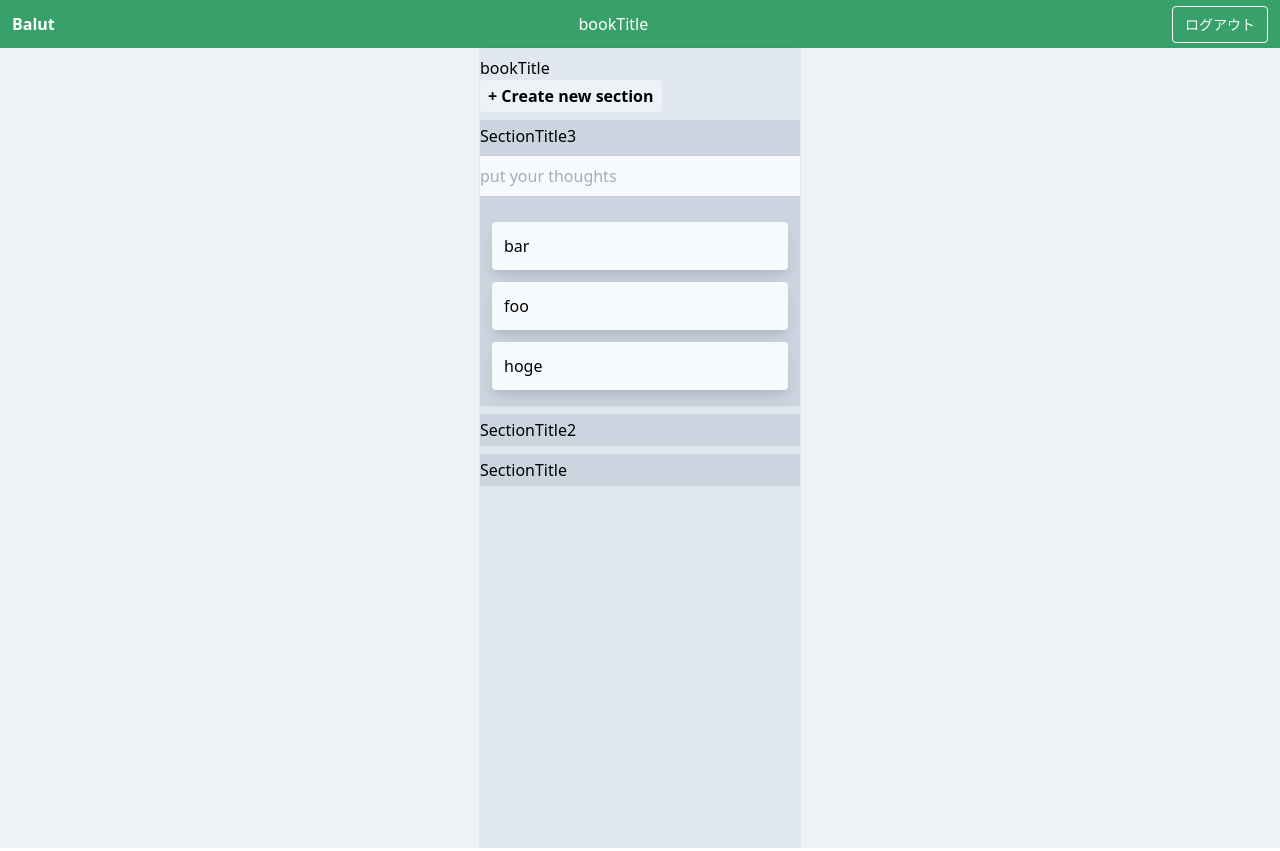
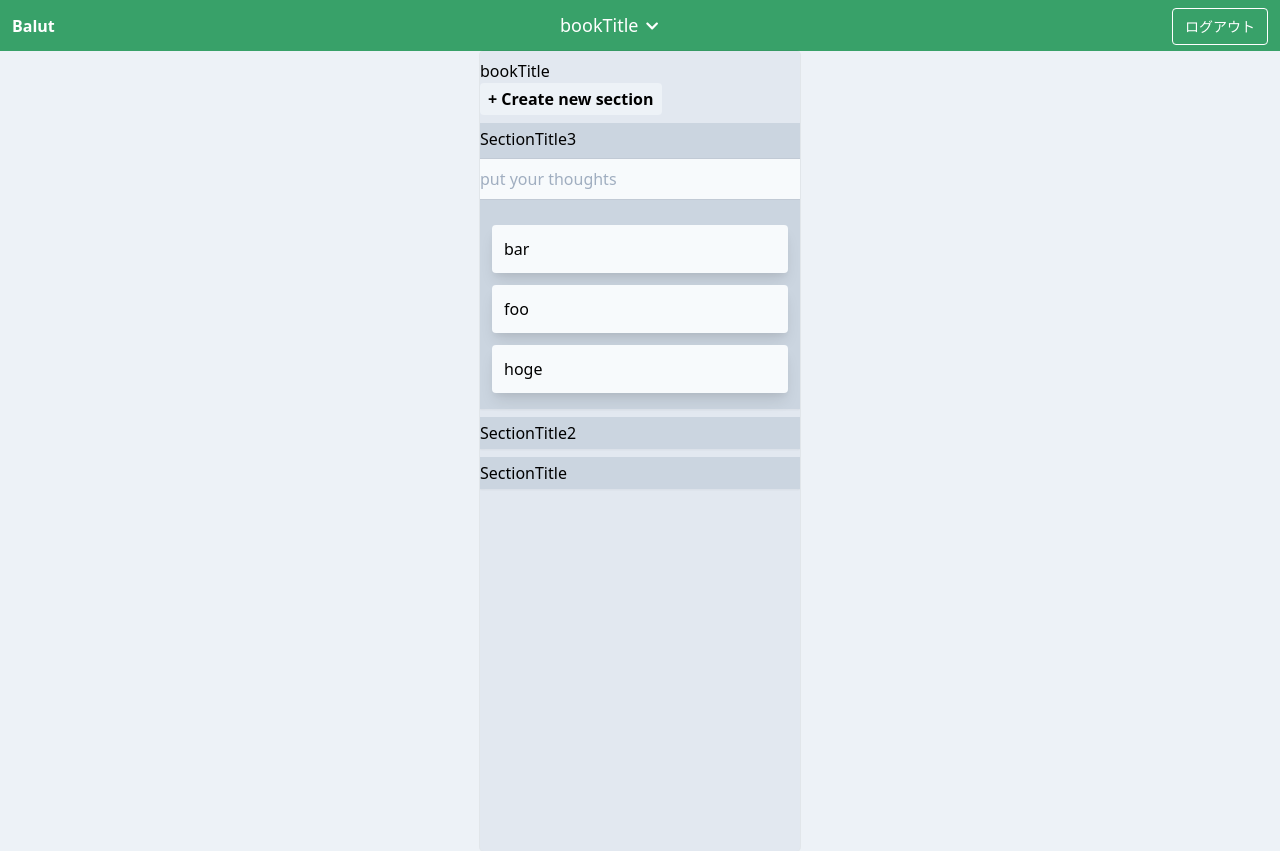
Before and after one commit to annenpolka/Balut, a Vue app in the folder webapp/: page / in a window 1280 px wide. Built offline with nearby package versions, Linux system fonts and the light colour scheme.

Commit message:
FontAwesome導入

```diff
--- a/webapp/package.json
+++ b/webapp/package.json
@@ -9,13 +9,17 @@
     "preinstall": "npx only-allow yarn"
   },
   "dependencies": {
+    "@fortawesome/fontawesome-svg-core": "^1.2.30",
+    "@fortawesome/free-solid-svg-icons": "^5.14.0",
+    "@fortawesome/vue-fontawesome": "2",
     "add": "^2.0.6",
     "core-js": "^3.6.5",
     "stylelint-config-standard": "^20.0.0",
     "tailwindcss": "^1.7.3",
     "vue": "^2.6.11",
     "vue-router": "^3.2.0",
-    "vuex": "^3.4.0"
+    "vuex": "^3.4.0",
+    "yarn": "^1.22.5"
   },
   "devDependencies": {
     "@vue/cli-plugin-babel": "~4.4.0",
--- a/webapp/src/components/BookListHeader.vue
+++ b/webapp/src/components/BookListHeader.vue
@@ -3,8 +3,9 @@
     <div class="mr-6 font-semibold text-white">
       <span class="">Balut</span>
     </div>
-    <div class="flex items-center mr-6 text-white">
-      <span class="">{{ selectedBookTitle }} </span>
+    <div class="flex items-center mr-6 text-lg text-white">
+      <span class="">{{ selectedBookTitle }}</span>
+      <font-awesome-icon icon="chevron-down" class="mx-2 text-sm" />
     </div>
     <div>
       <a
--- a/webapp/src/main.js
+++ b/webapp/src/main.js
@@ -1,8 +1,14 @@
 import '@/assets/tailwind.css';
+import { library } from '@fortawesome/fontawesome-svg-core';
+import { faChevronDown } from '@fortawesome/free-solid-svg-icons';
+import { FontAwesomeIcon } from '@fortawesome/vue-fontawesome';
 import Vue from 'vue';
 import App from './App.vue';
 import router from './router';
 import store from './store';
+
+library.add(faChevronDown);
+Vue.component('font-awesome-icon', FontAwesomeIcon);
 
 Vue.config.productionTip = false;
 
```
Also changed, not shown: 2 other files (tests, documents, lock files or other folders).
